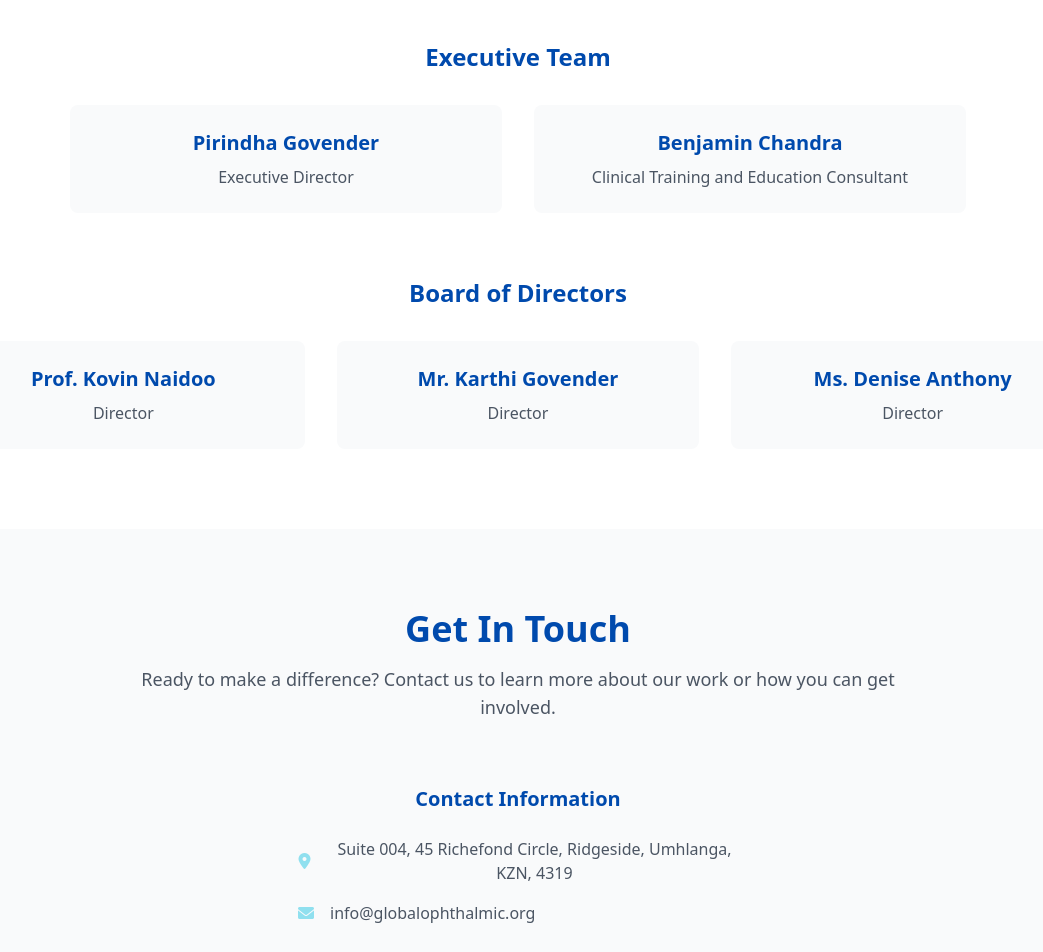
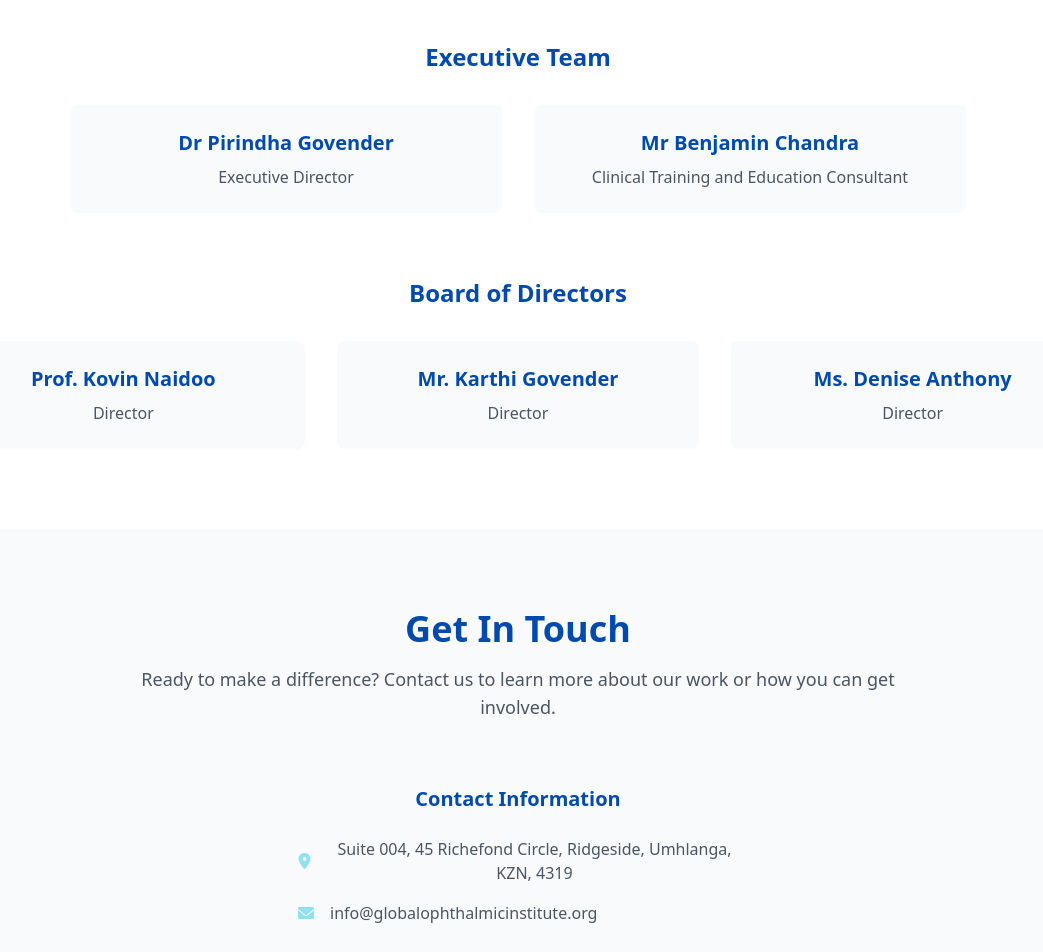
Before and after one commit to BenjiGOI/goi-website, a website: page index.html in a window 1280 px wide. Shown: the part 3000-3952 px from the top of the page, without its empty margins (122-1165 px from the left). Drawn offline with nearby package versions, Linux system fonts and the light colour scheme.

Commit message:
Updated index.html

```diff
--- a/index.html
+++ b/index.html
@@ -208,11 +208,11 @@
                     <h4 class="text-2xl font-semibold text-deep-blue mb-8 text-center">Executive Team</h4>
                     <div class="grid md:grid-cols-2 gap-8 max-w-4xl mx-auto">
                         <div class="text-center p-6 rounded-lg bg-gray-50">
-                            <h5 class="text-xl font-bold text-deep-blue mb-2">Pirindha Govender</h5>
+                            <h5 class="text-xl font-bold text-deep-blue mb-2">Dr Pirindha Govender</h5>
                             <p class="text-gray-600">Executive Director</p>
                         </div>
                         <div class="text-center p-6 rounded-lg bg-gray-50">
-                            <h5 class="text-xl font-bold text-deep-blue mb-2">Benjamin Chandra</h5>
+                            <h5 class="text-xl font-bold text-deep-blue mb-2">Mr Benjamin Chandra</h5>
                             <p class="text-gray-600">Clinical Training and Education Consultant</p>
                         </div>
                     </div>
@@ -258,7 +258,7 @@
                             </div>
                             <div class="flex items-center">
                                 <i class="fas fa-envelope text-bright-blue w-6"></i>
-                                <span class="text-gray-600 ml-3">info@globalophthalmic.org</span>
+                                <span class="text-gray-600 ml-3">info@globalophthalmicinstitute.org</span>
                             </div>
                         </div>
                 </div>
```
